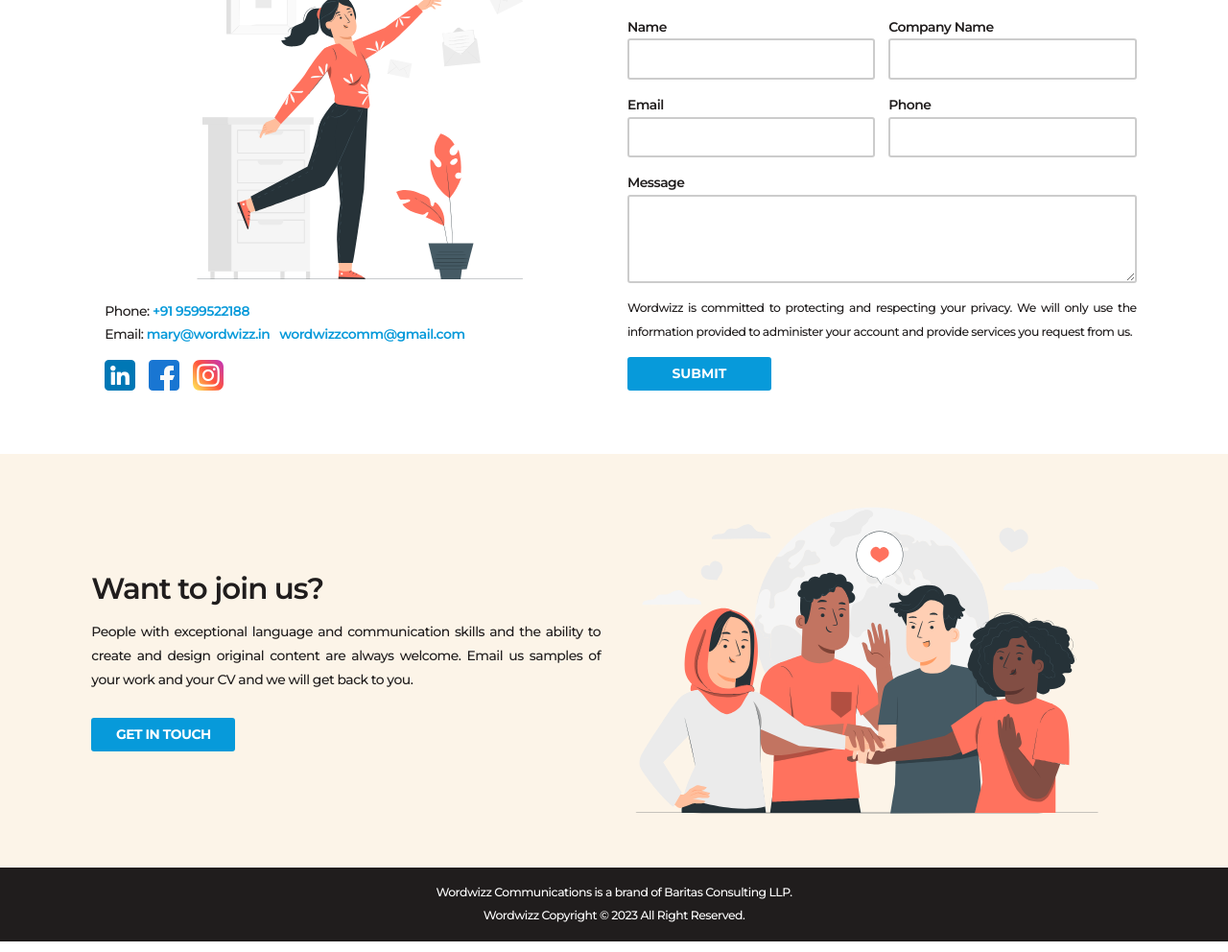
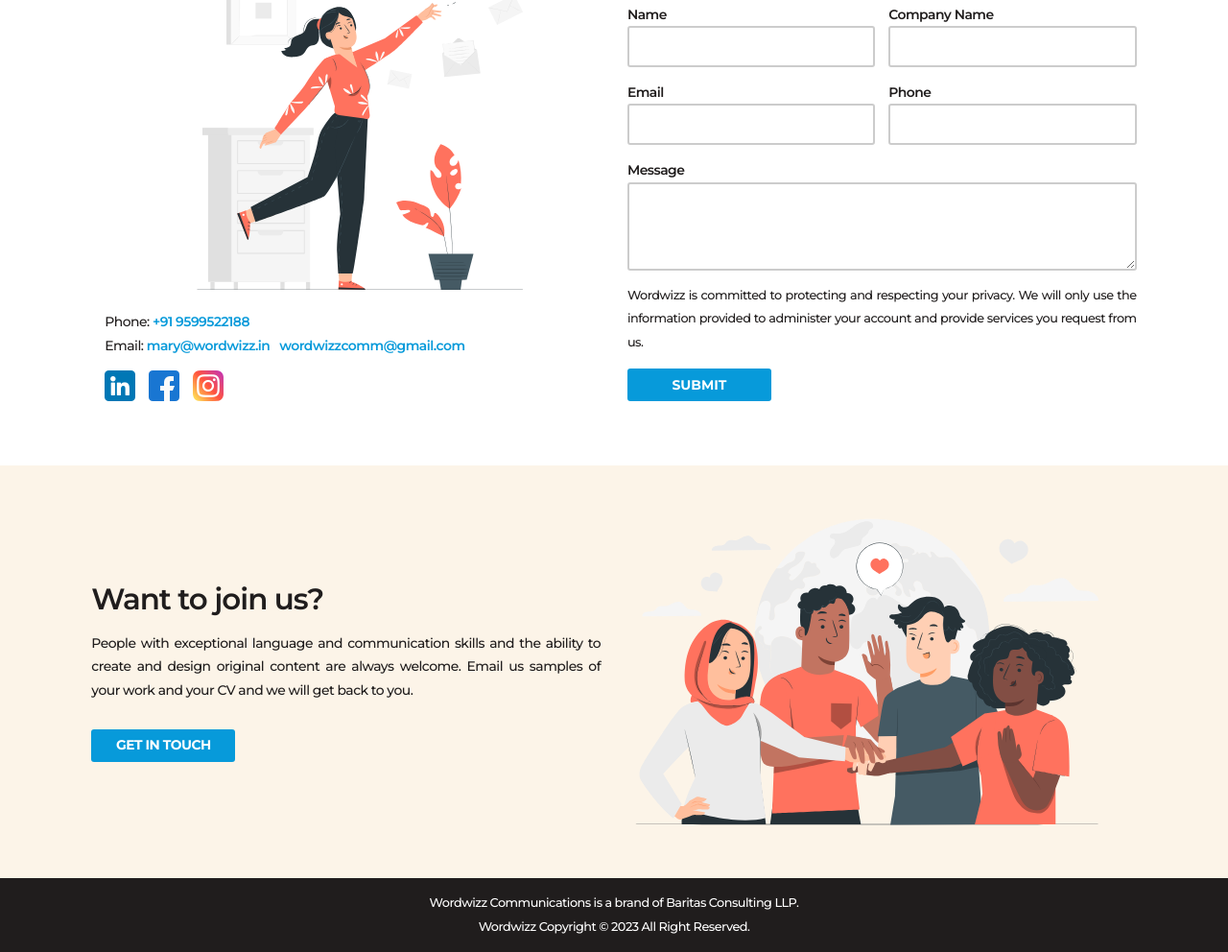
Before and after one commit to wordwizz/wordwizz-website, a website built with Vite: page index.html in a window 1280 px wide. Shown: the part 3008-4000 px from the top of the page at 96% size. Built offline with nearby package versions, Linux system fonts and the light colour scheme; files whose address does not match are found by name.

Commit message:
chore: update the min-size font for usability

```diff
--- a/scss/base/_typography.scss
+++ b/scss/base/_typography.scss
@@ -46,7 +46,7 @@ p {
 }
 
 .small {
-  font-size: calc(0.89 * var(--fs-300));
+  font-size: calc(0.92 * var(--fs-300));
   text-align: justify;
   font-weight: 500;
 }
--- a/scss/style.scss
+++ b/scss/style.scss
@@ -296,7 +296,7 @@ footer {
 }
 
 .footer-content {
-  font-size: calc(0.89 * var(--fs-300));
+  font-size: calc(0.92 * var(--fs-300));
   text-align: center;
   width: 100%;
 }
```
